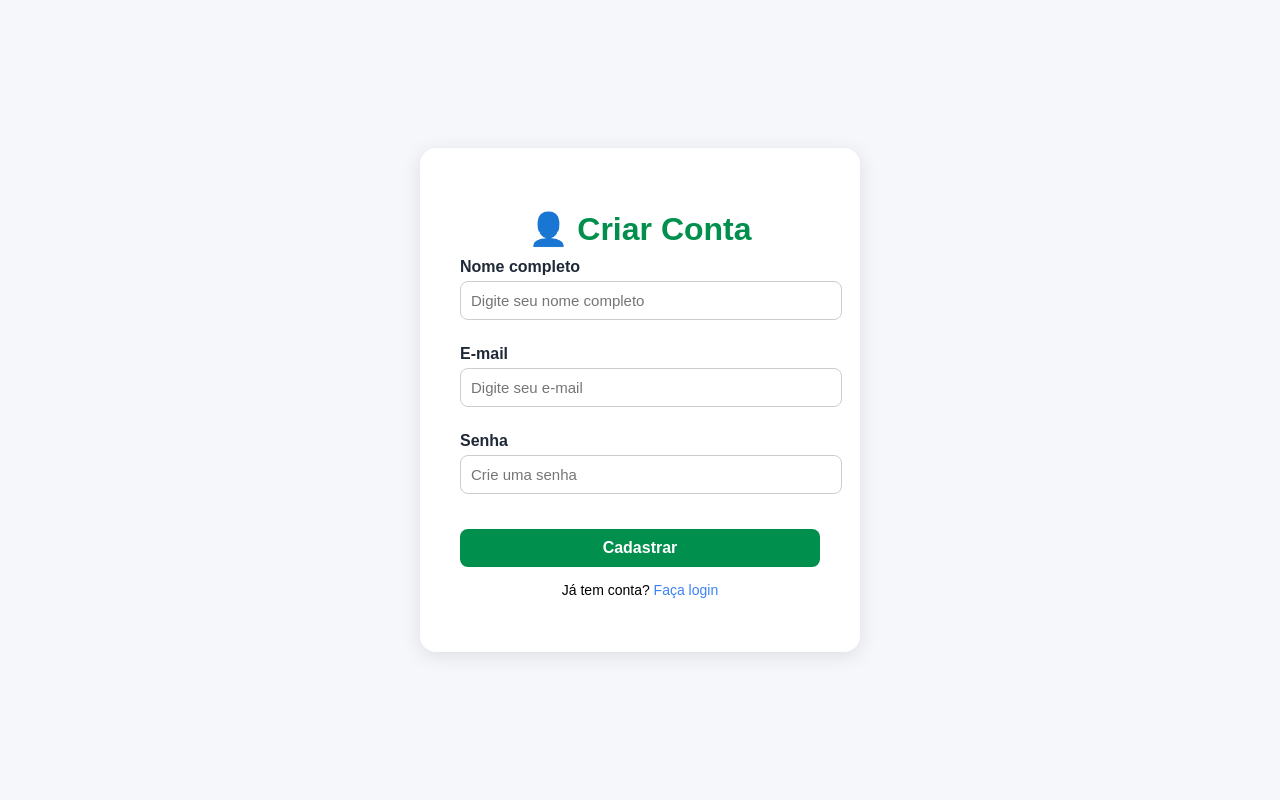
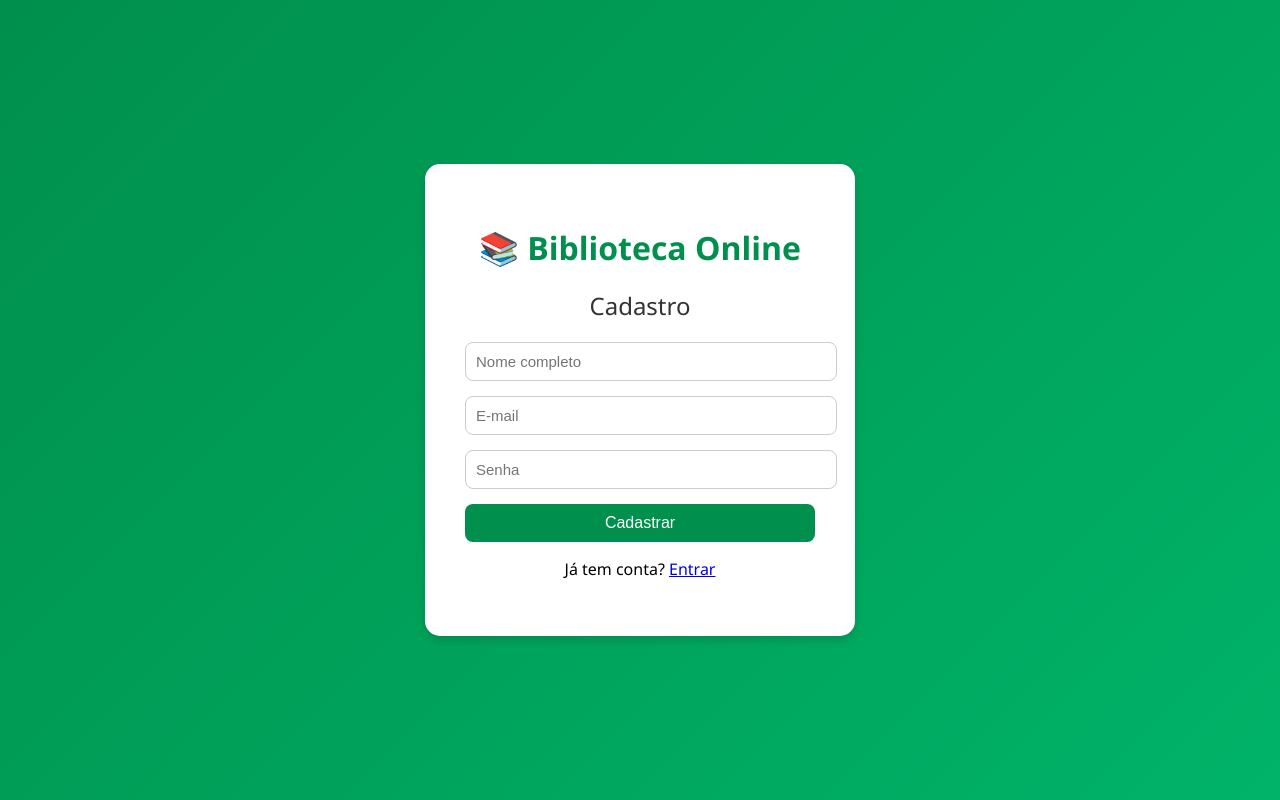
Before and after one commit to Yur3e/sistema-biblioteca-db, a Flask app: page /cadastro in a window 1280 px wide. Run offline with Flask 3, Linux system fonts and the light colour scheme.

Commit message:
feat/jose-yure: modificando arquivos 'app.py', 'style.css', 'cadastro.html', 'detalhes.html', 'index.html', 'login.html' e deletando arquivo 'painel.html'

```diff
--- a/app.py
+++ b/app.py
@@ -1,9 +1,9 @@
-from flask import Flask, render_template, request, redirect, url_for, flash, jsonify
+from flask import Flask, render_template, request, redirect, url_for, flash, session
 from pymongo import MongoClient
 from bson import ObjectId
 
 app = Flask(__name__)
-app.secret_key = "biblioteca123"  # usado para mensagens flash
+app.secret_key = "biblioteca123"  # usado para mensagens flash e sessão
 
 # === Conexão com o MongoDB Atlas ===
 client = MongoClient("mongodb+srv://Aprendendo_mongo:Aprendendo_mongo@aprendendomongo.yywviso.mongodb.net/?retryWrites=true&w=majority&appName=Aprendendomongo")
@@ -12,14 +12,11 @@ usuarios = banco["usuarios"]
 livros = banco["livros"]
 autores = banco["autores"]
 
-# ====================== ROTAS DE LOGIN ======================
-
-@app.route('/')
-def home():
-    return redirect(url_for('login'))
+# ====================== ROTAS DE LOGIN / CADASTRO ======================
 
 @app.route('/login', methods=['GET', 'POST'])
 def login():
+    """Tela de login"""
     if request.method == 'POST':
         email = request.form.get('email')
         senha = request.form.get('senha')
@@ -27,15 +24,19 @@ def login():
         usuario = usuarios.find_one({"email": email, "senha": senha})
 
         if usuario:
+            session['usuario_id'] = str(usuario['_id'])
+            session['usuario_nome'] = usuario['nome']
             flash(f"Bem-vindo(a), {usuario['nome']}!", "success")
-            return redirect(url_for('painel'))
+            return redirect(url_for('home'))
         else:
             flash("Email ou senha incorretos!", "error")
 
     return render_template('login.html')
 
+
 @app.route('/cadastro', methods=['GET', 'POST'])
 def cadastro():
+    """Tela de cadastro de novo usuário"""
     if request.method == 'POST':
         nome = request.form.get('nome')
         email = request.form.get('email')
@@ -46,7 +47,6 @@ def cadastro():
             flash("Este e-mail já está cadastrado!", "error")
             return redirect(url_for('cadastro'))
 
-        # Insere o novo usuário
         usuarios.insert_one({
             "nome": nome,
             "email": email,
@@ -58,21 +58,28 @@ def cadastro():
 
     return render_template('cadastro.html')
 
-@app.route('/painel')
-def painel():
-    """Painel principal com os livros"""
-    return render_template('index.html')
+
+@app.route('/logout')
+def logout():
+    """Efetua logout e limpa sessão"""
+    session.clear()
+    flash("Você saiu da sua conta.", "success")
+    return redirect(url_for('login'))
 
 # ====================== ROTAS DE LIVROS ======================
 
-@app.route('/api/livros', methods=['GET'])
-def get_livros():
-    """Retorna todos os livros com autor e imagem"""
-    lista = []
+@app.route('/')
+def home():
+    """Renderiza a página inicial com os livros"""
+    if 'usuario_id' not in session:
+        flash("Faça login para acessar a biblioteca.", "error")
+        return redirect(url_for('login'))
+
+    todos_livros = []
     for livro in livros.find():
         autor = autores.find_one({"_id": livro["autor_id"]})
-        lista.append({
-            "id": str(livro["_id"]),
+        todos_livros.append({
+            "_id": str(livro["_id"]),
             "titulo": livro["titulo"],
             "ano_publicacao": livro["ano_publicacao"],
             "genero": livro["genero"],
@@ -81,11 +88,17 @@ def get_livros():
             "imagem_url": livro.get("imagem_url", ""),
             "sinopse": livro.get("sinopse", "")
         })
-    return jsonify(lista)
+
+    return render_template('index.html', livros=todos_livros)
+
 
 @app.route('/livro/<id>')
 def detalhes_livro(id):
     """Renderiza a página de detalhes de um livro específico"""
+    if 'usuario_id' not in session:
+        flash("Faça login para ver os detalhes do livro.", "error")
+        return redirect(url_for('login'))
+
     livro = livros.find_one({"_id": ObjectId(id)})
     if not livro:
         return "Livro não encontrado", 404
--- a/static/style.css
+++ b/static/style.css
@@ -44,12 +44,13 @@ header {
 }
 
 /* ======= IMAGEM DO LIVRO ======= */
-.livro-img {
-    width: 100%;
-    height: 300px;
+.livro img {
+    width: 150px;
+    height: 220px;
     object-fit: cover;
     border-radius: 8px;
     margin-bottom: 10px;
+    box-shadow: 0 2px 6px rgba(0,0,0,0.1);
 }
 
 /* ======= BOTÕES ======= */
@@ -66,6 +67,21 @@ header {
 
 .btn-detalhes:hover {
     background-color: #00763e;
+}
+
+.botao-emprestimo {
+    display: inline-block;
+    margin-top: 15px;
+    background-color: #008f4c;
+    color: white;
+    padding: 10px 20px;
+    border-radius: 6px;
+    text-decoration: none;
+    transition: background-color 0.3s;
+}
+
+.botao-emprestimo:hover {
+    background-color: #00a75a;
 }
 
 /* ======= PÁGINA DE DETALHES ======= */
@@ -102,69 +118,6 @@ main.detalhes p {
 .status-indisponivel {
     color: #d9534f;
     font-weight: bold;
-}
-
-.livro img {
-    width: 150px;           /* largura fixa para padronizar */
-    height: 220px;          /* altura proporcional ao tamanho do livro */
-    object-fit: cover;      /* recorta a imagem mantendo proporção */
-    border-radius: 8px;     /* cantos arredondados */
-    margin-bottom: 10px;    /* espaço entre imagem e título */
-    box-shadow: 0 2px 6px rgba(0,0,0,0.1);
-}
-
-/* =================== BASE GERAL =================== */
-body {
-    font-family: 'Segoe UI', sans-serif;
-    background-color: #f4f4f9;
-    margin: 0;
-    padding: 0;
-}
-
-/* =================== HEADER =================== */
-header {
-    background-color: #008f4c;
-    color: white;
-    text-align: center;
-    padding: 20px;
-}
-
-/* =================== PAINEL DE LIVROS =================== */
-#livros-container {
-    display: grid;
-    grid-template-columns: repeat(auto-fit, minmax(250px, 1fr));
-    gap: 20px;
-    padding: 20px;
-}
-
-.livro {
-    background: white;
-    border-radius: 10px;
-    box-shadow: 0 2px 6px rgba(0,0,0,0.1);
-    padding: 15px;
-    text-align: center;
-    transition: 0.3s;
-}
-
-.livro:hover {
-    transform: scale(1.03);
-}
-
-.livro h3 {
-    color: #008f4c;
-    margin-bottom: 10px;
-}
-
-.livro p {
-    margin: 5px 0;
-}
-
-.livro img {
-    width: 160px;
-    height: 240px;
-    object-fit: cover;
-    border-radius: 8px;
-    margin-bottom: 10px;
 }
 
 /* =================== LOGIN PAGE =================== */
@@ -241,88 +194,3 @@ header {
     background-color: #f8d7da;
     color: #721c24;
 }
-
-body {
-    font-family: "Poppins", sans-serif;
-    background-color: #F5F7FA;
-    display: flex;
-    justify-content: center;
-    align-items: center;
-    height: 100vh;
-}
-
-.login-container {
-    background: white;
-    padding: 40px;
-    border-radius: 16px;
-    box-shadow: 0 4px 20px rgba(0,0,0,0.1);
-    width: 360px;
-    text-align: center;
-}
-
-h1 {
-    color: #1E3A8A;
-    margin-bottom: 25px;
-}
-
-label {
-    display: block;
-    margin-top: 10px;
-    text-align: left;
-    color: #1F2937;
-    font-weight: 600;
-}
-
-input {
-    width: 100%;
-    padding: 10px;
-    margin-top: 5px;
-    border: 1px solid #CBD5E1;
-    border-radius: 8px;
-    font-size: 15px;
-}
-
-button {
-    width: 100%;
-    margin-top: 20px;
-    padding: 10px;
-    background-color: #3B82F6;
-    color: white;
-    border: none;
-    border-radius: 8px;
-    font-weight: bold;
-    cursor: pointer;
-    transition: 0.3s;
-}
-
-button:hover {
-    background-color: #2563EB;
-}
-
-.link {
-    margin-top: 15px;
-    font-size: 14px;
-}
-
-.link a {
-    color: #3B82F6;
-    text-decoration: none;
-}
-
-.link a:hover {
-    text-decoration: underline;
-}
-
-.messages {
-    margin-top: 20px;
-}
-
-.success {
-    color: green;
-    font-weight: bold;
-}
-
-.error {
-    color: red;
-    font-weight: bold;
-}
--- a/templates/cadastro.html
+++ b/templates/cadastro.html
@@ -1,37 +1,34 @@
 <!DOCTYPE html>
-<html lang="pt-BR">
+<html lang="pt-br">
 <head>
     <meta charset="UTF-8">
-    <title>Cadastro - Biblioteca Online</title>
+    <title>Cadastro | Biblioteca Online</title>
     <link rel="stylesheet" href="{{ url_for('static', filename='style.css') }}">
 </head>
-<body>
+<body class="login-body">
     <div class="login-container">
-        <h1>👤 Criar Conta</h1>
+        <h1>📚 Biblioteca Online</h1>
+        <h2>Cadastro</h2>
 
-        <form method="POST" action="/cadastro">
-            <label for="nome">Nome completo</label>
-            <input type="text" id="nome" name="nome" placeholder="Digite seu nome completo" required>
-
-            <label for="email">E-mail</label>
-            <input type="email" id="email" name="email" placeholder="Digite seu e-mail" required>
-
-            <label for="senha">Senha</label>
-            <input type="password" id="senha" name="senha" placeholder="Crie uma senha" required>
-
+        <form method="POST">
+            <input type="text" name="nome" placeholder="Nome completo" required>
+            <input type="email" name="email" placeholder="E-mail" required>
+            <input type="password" name="senha" placeholder="Senha" required>
             <button type="submit">Cadastrar</button>
         </form>
 
-        <p class="link">Já tem conta? <a href="/login">Faça login</a></p>
+        <div class="link">
+            <p>Já tem conta? <a href="{{ url_for('login') }}">Entrar</a></p>
+        </div>
 
         {% with messages = get_flashed_messages(with_categories=true) %}
-            {% if messages %}
-                <div class="messages">
-                    {% for category, message in messages %}
-                        <p class="{{ category }}">{{ message }}</p>
-                    {% endfor %}
-                </div>
-            {% endif %}
+          {% if messages %}
+            <div class="mensagens">
+              {% for categoria, msg in messages %}
+                <p class="{{ categoria }}">{{ msg }}</p>
+              {% endfor %}
+            </div>
+          {% endif %}
         {% endwith %}
     </div>
 </body>
--- a/templates/login.html
+++ b/templates/login.html
@@ -9,11 +9,16 @@
     <div class="login-container">
         <h1>📚 Biblioteca Online</h1>
         <h2>Login</h2>
+
         <form method="POST">
             <input type="email" name="email" placeholder="E-mail" required>
             <input type="password" name="senha" placeholder="Senha" required>
             <button type="submit">Entrar</button>
         </form>
+
+        <div class="link">
+            <p>Não tem conta? <a href="{{ url_for('cadastro') }}">Cadastre-se</a></p>
+        </div>
 
         {% with messages = get_flashed_messages(with_categories=true) %}
           {% if messages %}
```
Also changed, not shown: templates/detalhes.html (+18 -7 lines), templates/index.html (+17 -4 lines), templates/painel.html (deleted, +0 -22 lines).
